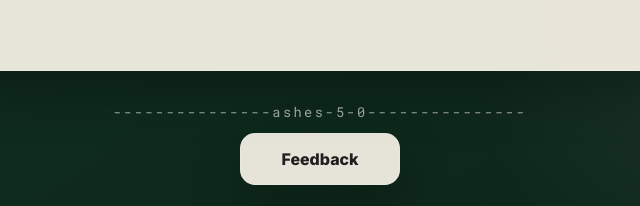
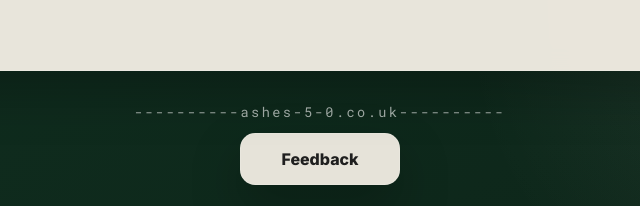
Before and after one commit to datavizmich/ashes_5_0, a plain HTML site: page site/index.html in a window 1280 px wide. Shown: the part 854-1060 px from the top of the page, 320-960 px from the left. Drawn offline with nearby package versions, Linux system fonts and the light colour scheme.

Commit message:
improve footer

```diff
--- a/site/index.html
+++ b/site/index.html
@@ -268,7 +268,7 @@
     </main>
 
     <footer class="site-footer">
-      <div class="footer-rule">---------------ashes-5-0---------------</div>
+      <div class="footer-rule">----------ashes-5-0.co.uk----------</div>
       <button class="secondary feedback-toggle" data-feedback-toggle type="button" aria-expanded="false">
         Feedback
       </button>
```
